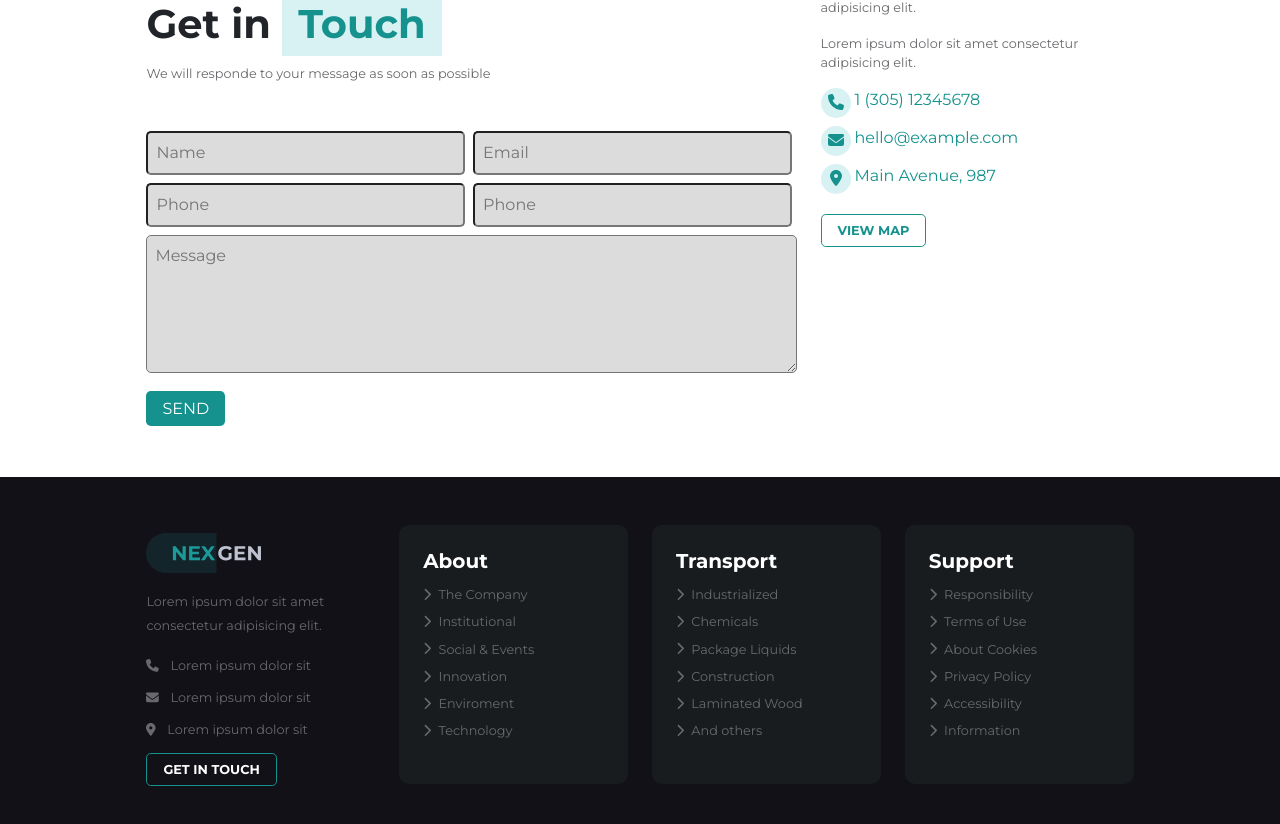
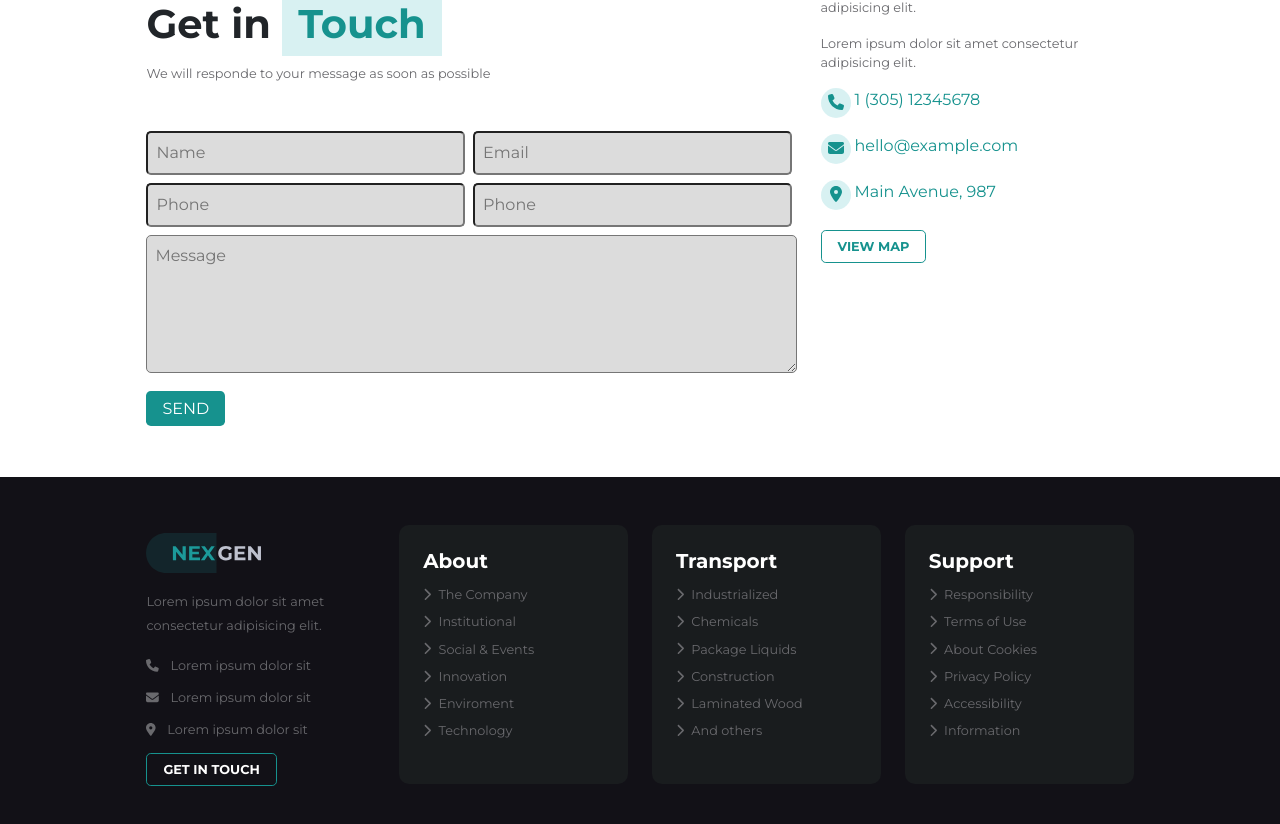
Before and after one commit to giagra91/proj-html-vuejs, a Vue app: page / in a window 1280 px wide. Shown: the part 2720-3544 px from the top of the page. Built offline with nearby package versions, Linux system fonts and the light colour scheme.

Commit message:
modifiche margine form

```diff
--- a/src/components/SubsciptionForm.vue
+++ b/src/components/SubsciptionForm.vue
@@ -29,7 +29,7 @@
                     <p class="my-text my-text-color">{{ element.bottomInfo }}</p>
                     <div class="mb-4">
                         <a :href="link.url" v-for="(link, index) in element.links" :key="index + `link`"
-                        class="my-2 my-text-green text-decoration-none d-flex">
+                        class="my-3 my-text-green text-decoration-none d-flex">
                             <span class="me-1 my-icon my-bg-lightgreen rounded-circle">
                                 <font-awesome-icon :icon="link.icon" />
                             </span>
```
